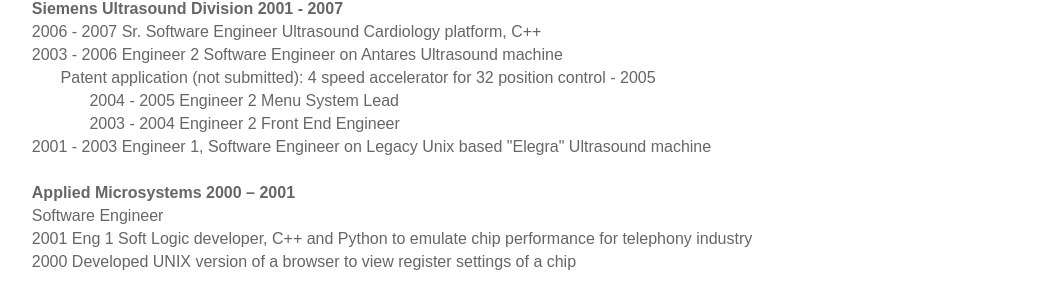
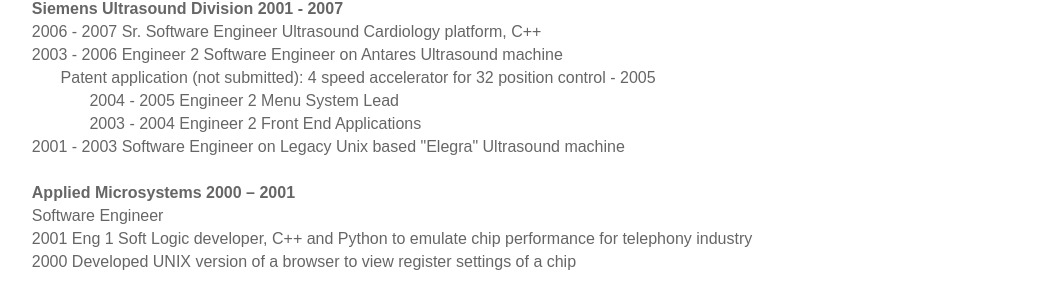
Before and after one commit to mo4dawg/mo4dawg.github.io, a Jekyll site: the page built from CV/index.html, in a window 1280 px wide and 900 px high, scrolled down 1998 px. Shown: the part 145-452 px from the top of the window, without its empty margins (109-1170 px from the left). Built offline with Jekyll 4.4.1, drawn with Linux system fonts in a browser that asks for light colours.

Commit message:
Update index.html

```diff
--- a/CV/index.html
+++ b/CV/index.html
@@ -686,12 +686,12 @@
 <p class=MsoNormal style='margin-top:0in;margin-right:0in;margin-bottom:0in;
 margin-left:.75in;margin-bottom:.0001pt;text-indent:-.25in;line-height:normal;
 mso-list:l1 level2 lfo22'><span style='mso-bookmark:top'><span style='font-size:10.0pt;font-family:"Arial","sans-serif";
-mso-fareast-font-family:"Times New Roman"'>2003 - 2004 Engineer 2 Front End Engineer<o:p></o:p></span></span></p>
+mso-fareast-font-family:"Times New Roman"'>2003 - 2004 Engineer 2 Front End Applications<o:p></o:p></span></span></p>
 
 <p class=MsoNormal style='margin-top:0in;margin-right:0in;margin-bottom:0in;
 margin-left:.25in;margin-bottom:.0001pt;text-indent:-.25in;line-height:normal;
 mso-list:l1 level1 lfo22'><span style='mso-bookmark:top'><span style='font-size:10.0pt;font-family:"Arial","sans-serif";
-mso-fareast-font-family:"Times New Roman"'>2001 - 2003 Engineer 1, Software Engineer
+mso-fareast-font-family:"Times New Roman"'>2001 - 2003 Software Engineer
 on Legacy Unix based &quot;<span class=SpellE>Elegra</span>&quot; Ultrasound
 machine<o:p></o:p></span></span></p>
 
```
